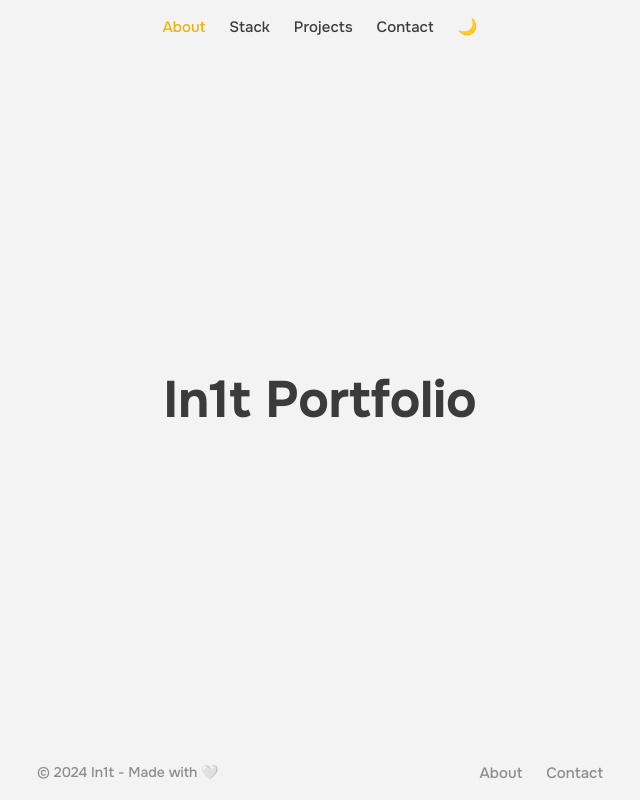
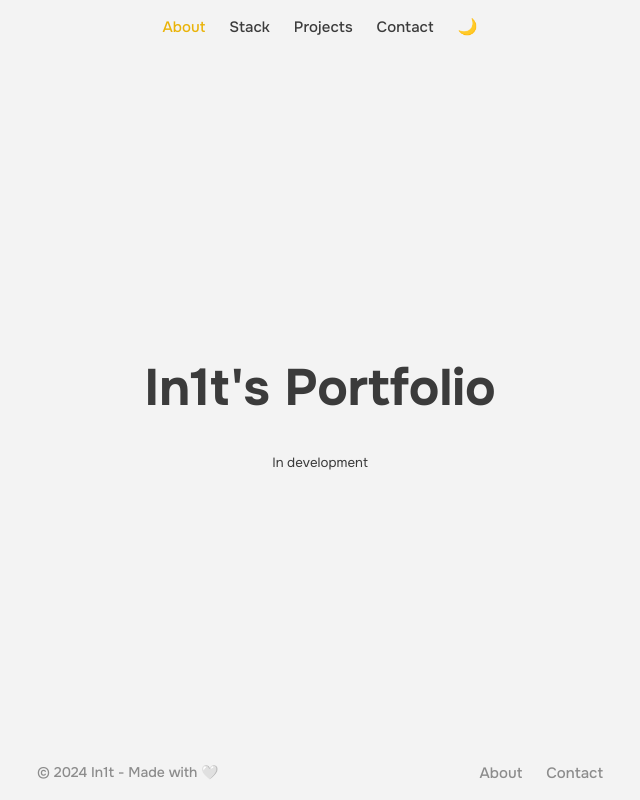
Before and after one commit to init1-dev/in1t-portfolio, a React (Vite) app: page / in a window 1280 px wide. Shown: the whole page, without its empty margins (320-960 px from the left). Built offline with nearby package versions, Linux system fonts and the light colour scheme.

Commit message:
FIX: app title, vite.config.ts base url to domain

```diff
--- a/index.html
+++ b/index.html
@@ -7,7 +7,7 @@
     <style>
       @import url('https://fonts.googleapis.com/css2?family=Onest:wght@100..900&display=swap');
     </style>
-    <title>Vite + React + TS</title>
+    <title>In1t's Portfolio</title>
   </head>
   <body>
     <div id="root"></div>
--- a/src/pages/LandingPageComponent.tsx
+++ b/src/pages/LandingPageComponent.tsx
@@ -6,7 +6,8 @@ const LandingPageComponent = () => {
     return (
         <>
             <TopBarComponent />
-            <h1>In1t Portfolio</h1>
+            <h1>In1t's Portfolio</h1>
+            <small>In development</small>
             <FooterComponent />
         </>
     );
--- a/vite.config.ts
+++ b/vite.config.ts
@@ -4,5 +4,5 @@ import react from '@vitejs/plugin-react-swc'
 // https://vitejs.dev/config/
 export default defineConfig({
   plugins: [react()],
-  base: 'https://init1-dev.github.io/in1t-portfolio'
+  base: 'https://in1t.dev'
 })
```
